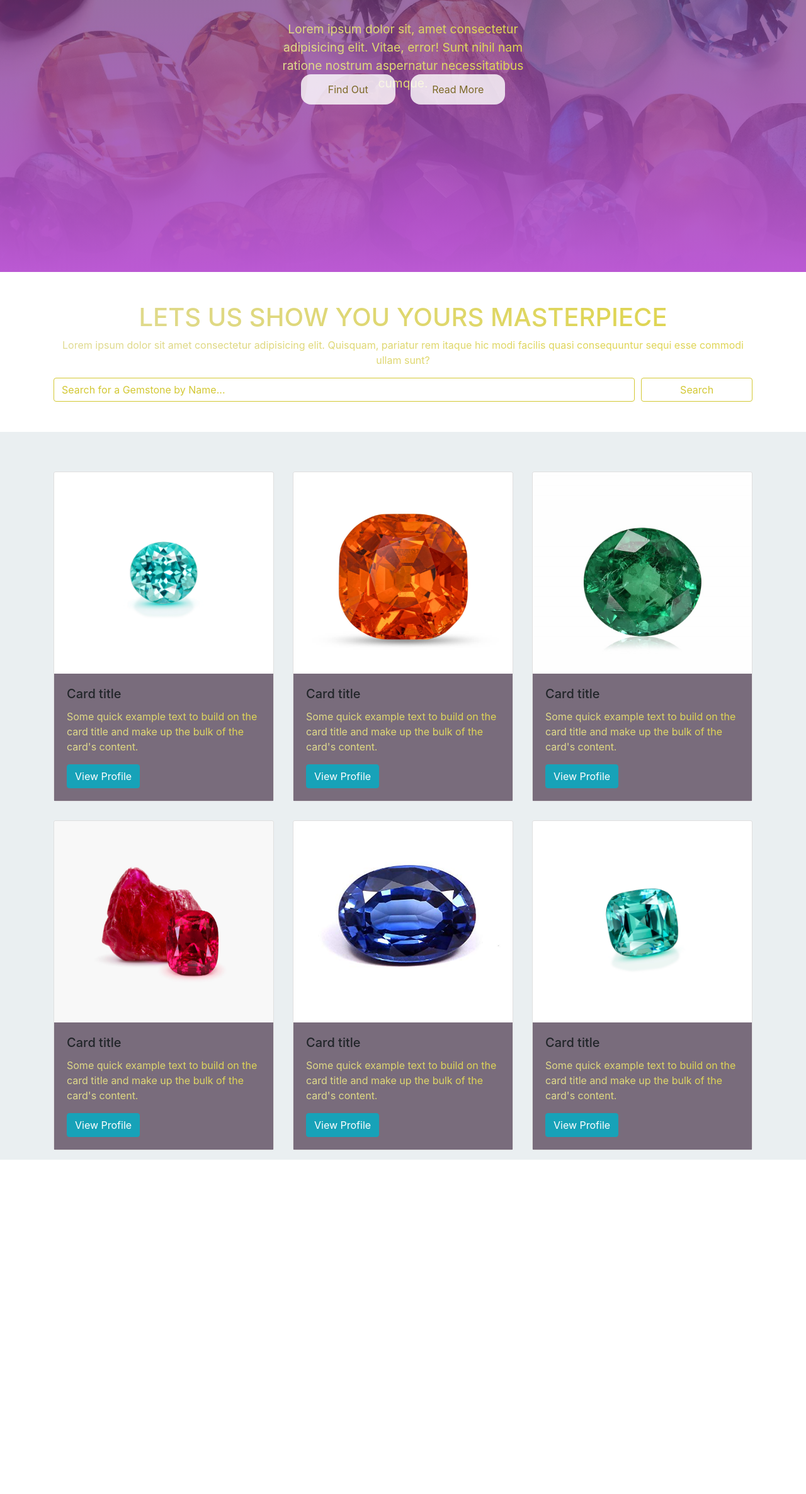
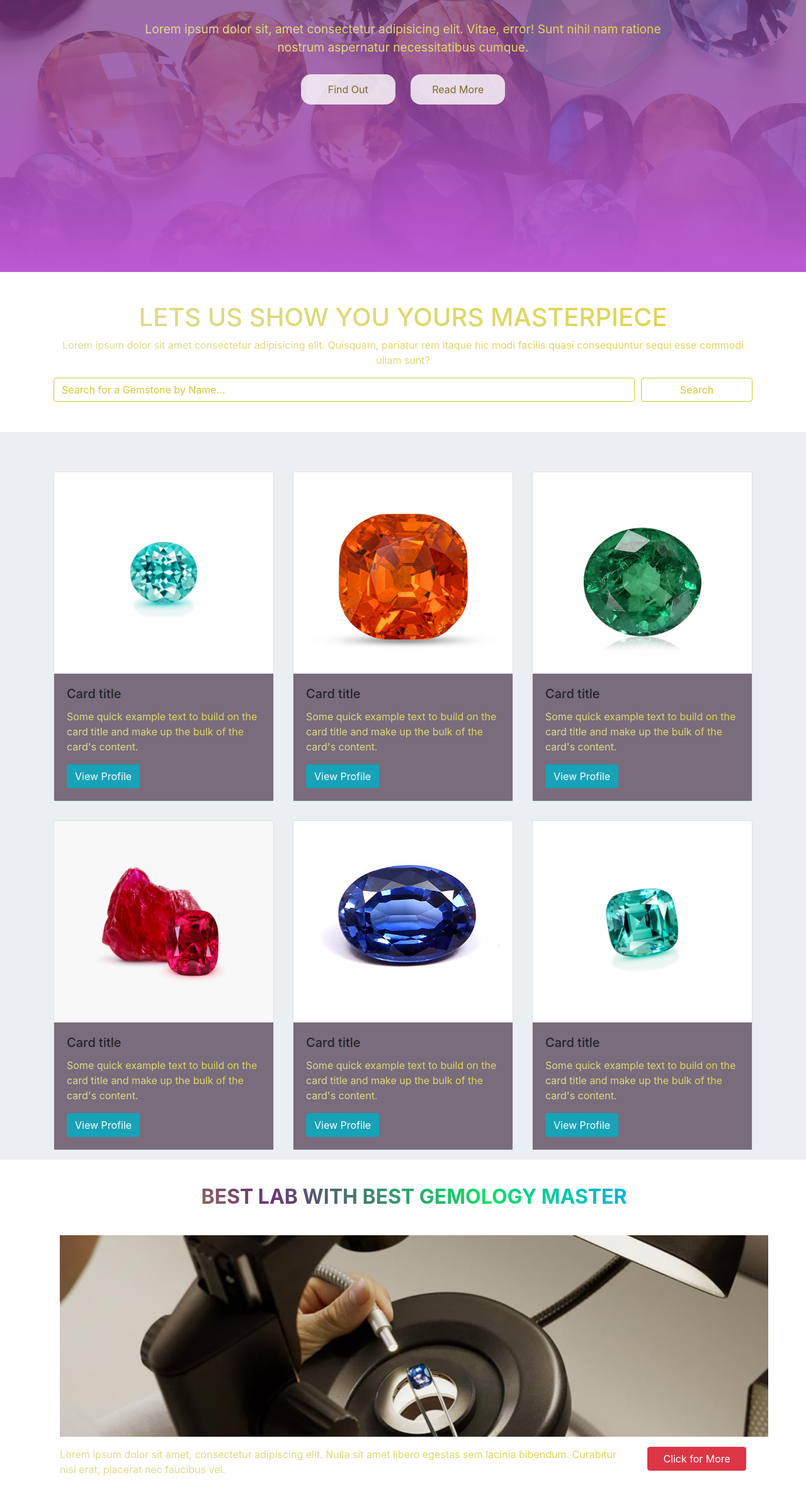
Before and after one commit to huongtrandev/CASE2, a plain HTML site: page src/index.html in a window 1280 px wide. Shown: the part 424-2797 px from the top of the page at 63% size. Before the commit the page ends 2266 px from the top, so only its background shows below. Drawn offline with nearby package versions, Linux system fonts and the light colour scheme.

Commit message:
17:1724 1202

```diff
--- a/css/style.css
+++ b/css/style.css
@@ -60,13 +60,15 @@
     transition: color 0.5s;
 }
 
-.section-1-ht > h1,p {
+/* section 1 */
+
+.section-1-ht  h1,p {
     background: -webkit-linear-gradient(45deg, #e0db95 , #dfd87f 30%, #dfd768 60%, #dfd555 80%);
    -webkit-background-clip: text;
    -webkit-text-fill-color: transparent;
 }
 
-/* section 1 */
+
 
 .form-search .form-control {
     border:1px solid #d3c834;
@@ -105,3 +107,46 @@
 .cardindex .cardoutline .card .card-body {
     background: #796c7c;
 }
+
+/* section 3 */
+
+.section-3 .sec3-background {
+    width: 90%;
+    height: 20rem;
+    background: url('../asset/LAB.jpg');
+    background-position:center;
+    margin: 7.5rem 10vh 1rem 10vh;
+    position: relative;
+
+}
+
+.section-3 .sec3-headtext h1 {
+    background: -webkit-linear-gradient(45deg, #d3c834 , #6c3377 30%, #0ce265 60%, #0cb0e2 80%);
+   -webkit-background-clip: text;
+   -webkit-text-fill-color: transparent;
+    text-transform: uppercase;
+    font-size: 2rem;
+    font-weight: bolder;
+    position: absolute;
+    top: -5rem;
+    text-align: center;
+}
+
+.section-3 .sec3-subtext {
+    margin: 0rem 10vh 5rem 10vh;
+}
+
+.section-3 .sec3-subtext .subtext {
+    color:#6c3377;
+}
+
+/* footer */
+
+.foot-main {
+    background:#a97bb3;
+    padding-top: 2%;
+}
+
+.foot-main ul i {
+    padding: 0 5px 0 5px;
+}
--- a/src/index.html
+++ b/src/index.html
@@ -73,13 +73,13 @@
         <h1 class="header-pic-text">MAGNIFICENT JEWEL</h1>
       </div>
       <div class="row header-pic-minitext w-100">
-        <div class="col-4"></div>
-        <div class="col-4">
+        <div class="col-md-2 col-sm-1 col-1"></div>
+        <div class="col-md-8 col-sm-10 col-10">
           <p>Lorem ipsum dolor sit, amet consectetur adipisicing elit. Vitae, error! Sunt nihil nam ratione nostrum
             aspernatur necessitatibus cumque.
           </p>
         </div>
-        <div class="col-4"></div>
+        <div class="col-md-2 col-sm-1 col-1"></div>
       </div>
       <div class="banner-btn">
         <a href="#"> <span></span> Find Out</a>
@@ -119,7 +119,8 @@
               <img src="../asset/gem15.jpg" class="card-img-top" alt="...">
               <div class="card-body">
                 <h5 class="card-title">Card title</h5>
-                <p class="card-text">Some quick example text to build on the card title and make up the bulk of the card's content.</p>
+                <p class="card-text">Some quick example text to build on the card title and make up the bulk of the
+                  card's content.</p>
                 <a href="#" class="btn btn-info">View Profile</a>
               </div>
             </div>
@@ -129,7 +130,8 @@
               <img src="../asset/gem2.jpg" class="card-img-top" alt="...">
               <div class="card-body">
                 <h5 class="card-title">Card title</h5>
-                <p class="card-text">Some quick example text to build on the card title and make up the bulk of the card's content.</p>
+                <p class="card-text">Some quick example text to build on the card title and make up the bulk of the
+                  card's content.</p>
                 <a href="#" class="btn btn-info">View Profile</a>
               </div>
             </div>
@@ -139,7 +141,8 @@
               <img src="../asset/gem3.jpg" class="card-img-top" alt="...">
               <div class="card-body">
                 <h5 class="card-title">Card title</h5>
-                <p class="card-text">Some quick example text to build on the card title and make up the bulk of the card's content.</p>
+                <p class="card-text">Some quick example text to build on the card title and make up the bulk of the
+                  card's content.</p>
                 <a href="#" class="btn btn-info">View Profile</a>
               </div>
             </div>
@@ -149,25 +152,30 @@
               <img src="../asset/gem27.jpg" class="card-img-top" alt="...">
               <div class="card-body">
                 <h5 class="card-title">Card title</h5>
-                <p class="card-text">Some quick example text to build on the card title and make up the bulk of the card's content.</p>
+                <p class="card-text">Some quick example text to build on the card title and make up the bulk of the
+                  card's content.</p>
                 <a href="#" class="btn btn-info">View Profile</a>
               </div>
             </div>
-          </div><div class="col-4 cardoutline">
+          </div>
+          <div class="col-4 cardoutline">
             <div class="card">
               <img src="../asset/gem5.jpg" class="card-img-top" alt="...">
               <div class="card-body">
                 <h5 class="card-title">Card title</h5>
-                <p class="card-text">Some quick example text to build on the card title and make up the bulk of the card's content.</p>
+                <p class="card-text">Some quick example text to build on the card title and make up the bulk of the
+                  card's content.</p>
                 <a href="#" class="btn btn-info">View Profile</a>
               </div>
             </div>
-          </div><div class="col-4 cardoutline">
+          </div>
+          <div class="col-4 cardoutline">
             <div class="card">
               <img src="../asset/gem66.jpeg" class="card-img-top" alt="...">
               <div class="card-body">
                 <h5 class="card-title">Card title</h5>
-                <p class="card-text">Some quick example text to build on the card title and make up the bulk of the card's content.</p>
+                <p class="card-text">Some quick example text to build on the card title and make up the bulk of the
+                  card's content.</p>
                 <a href="#" class="btn btn-info">View Profile</a>
               </div>
             </div>
@@ -176,10 +184,56 @@
         </div>
       </div>
     </div>
+    <!-- end section 2 -->
+
+    <!-- section 3 -->
+    <div class="container-fluid section-3">
+      <div class="sec3-background">
+        <div class="sec3-headtext">
+          <h1 class="w-100">BEST LAB WITH BEST GEMOLOGY MASTER</h1>
+        </div>
+      </div>
+      <div class="sec3-subtext">
+        <div class="row">
+          <div class="col-md-10">
+            <p class="subtext">
+              Lorem ipsum dolor sit amet, consectetur adipiscing elit. Nulla sit amet libero egestas sem lacinia bibendum.
+              Curabitur nisi erat, placerat nec faucibus vel.
+            </p>
+          </div>
+          <div class="col-md-2">
+           <a class="btn btn-danger w-100">Click for More</a>
+          </div>
+        </div>
+      </div>
+    </div>
 
   </main>
 
-  <footer></footer>
+  <footer>
+    <div class="container-fluid foot-main">
+      <div class="row">
+        <div class="col-md-6 col-sm-12">
+          <ul>
+            <i class="fa-brands fa-facebook"></i>
+            <i class="fa-brands fa-instagram-square"></i>
+            <i class="fa-brands fa-twitter-square"></i>
+            <i class="fa-brands fa-pinterest-square"></i>
+            <i class="fa-brands fa-youtube"></i>
+          </ul>
+        </div>
+        <div class="col-md-6 col-sm-12">
+          <div>
+            <h6>News form Eye of Light</h6>
+            <p>
+              Lorem ipsum dolor sit amet, consectetur adipiscing elit.
+            </p>
+          </div>
+
+        </div>
+      </div>
+    </div>
+  </footer>
 </body>
 
 </html>
```
Also changed, not shown: asset/LAB.jpg (renamed from asset/gubelin.gemmology.gem.lab.gemstones.jpg).
